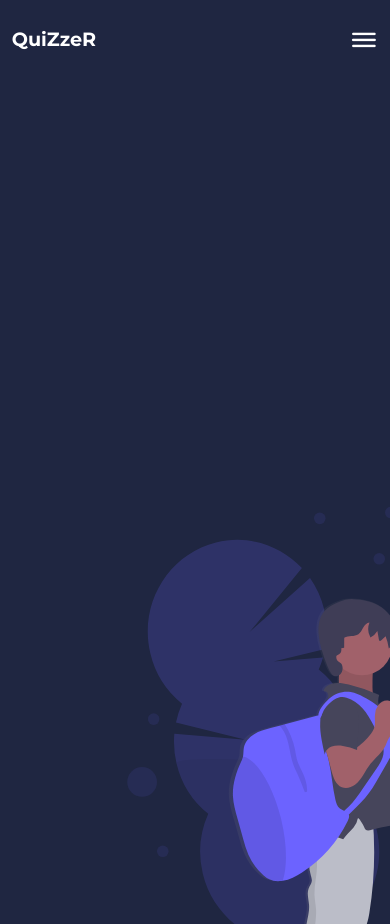
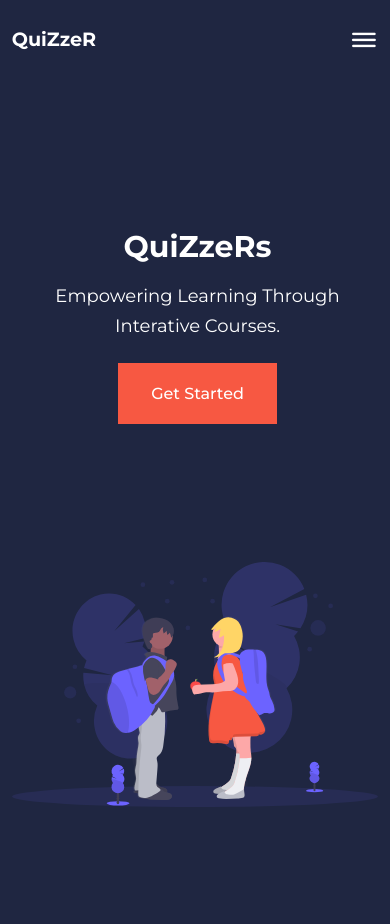
Before and after one commit to Etomu/QuiZzeR, a plain HTML site: page index.html in a window 390 px wide. Shown: the top 924 px of the page. Drawn offline with nearby package versions, Linux system fonts and the light colour scheme.

Commit message:
new commit

```diff
--- a/css/landing.css
+++ b/css/landing.css
@@ -1,18 +1,27 @@
-.header__container {
-    width: 100%;
-    height: 1000px;
-}
-
 .header__left {
-    width: 50%;
-    margin-left: 400px;
+    margin-left: 40px;
 }
 
 .header__left h1 {
-    font-size: 100px;
+    font-size: 80px;
 }
 
 .header__left p {
     width: 100%;
     font-size: 25px;
 }
+
+@media screen and (max-width: 600px) {
+    .header__left {
+        margin-left: 5px;
+    }
+
+    .header__left h1 {
+        font-size: 30px;
+    }
+
+    .header__left p {
+        width: 100%;
+        font-size: 18px;
+    }
+}
```
